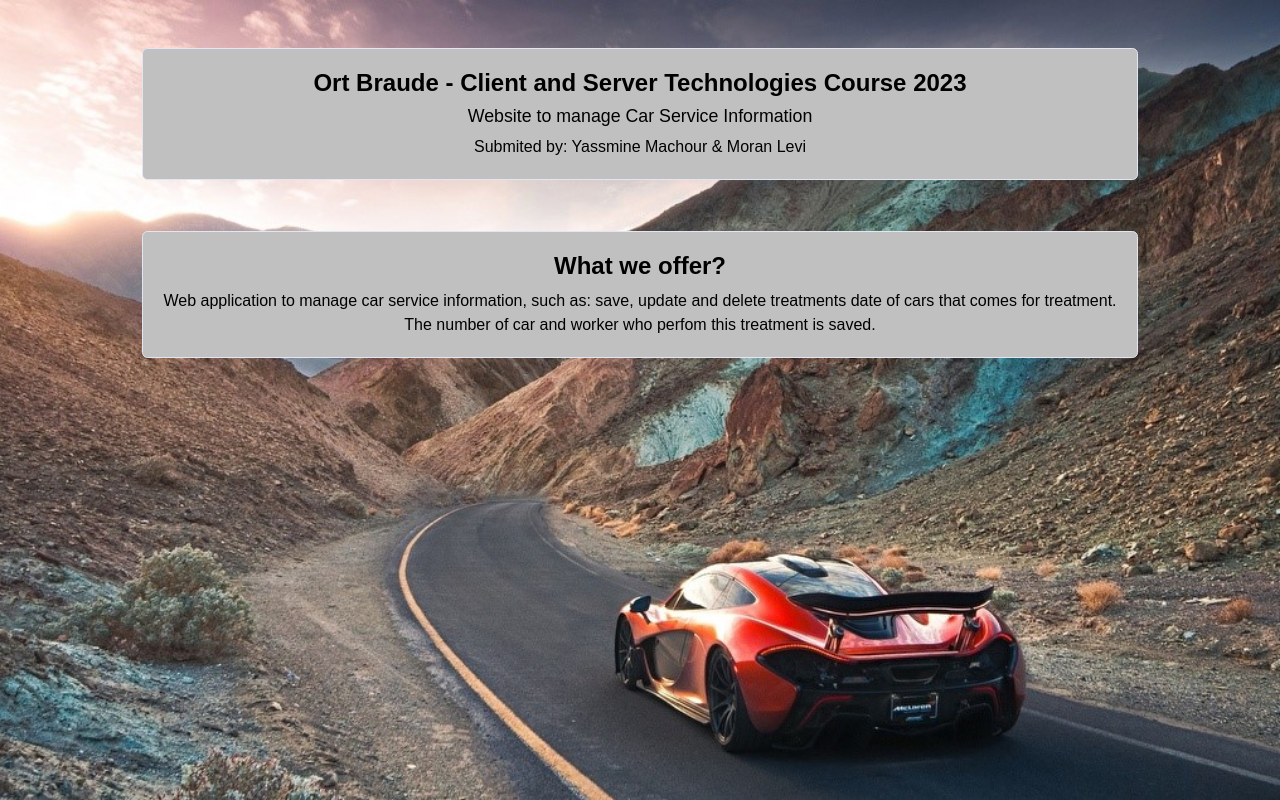
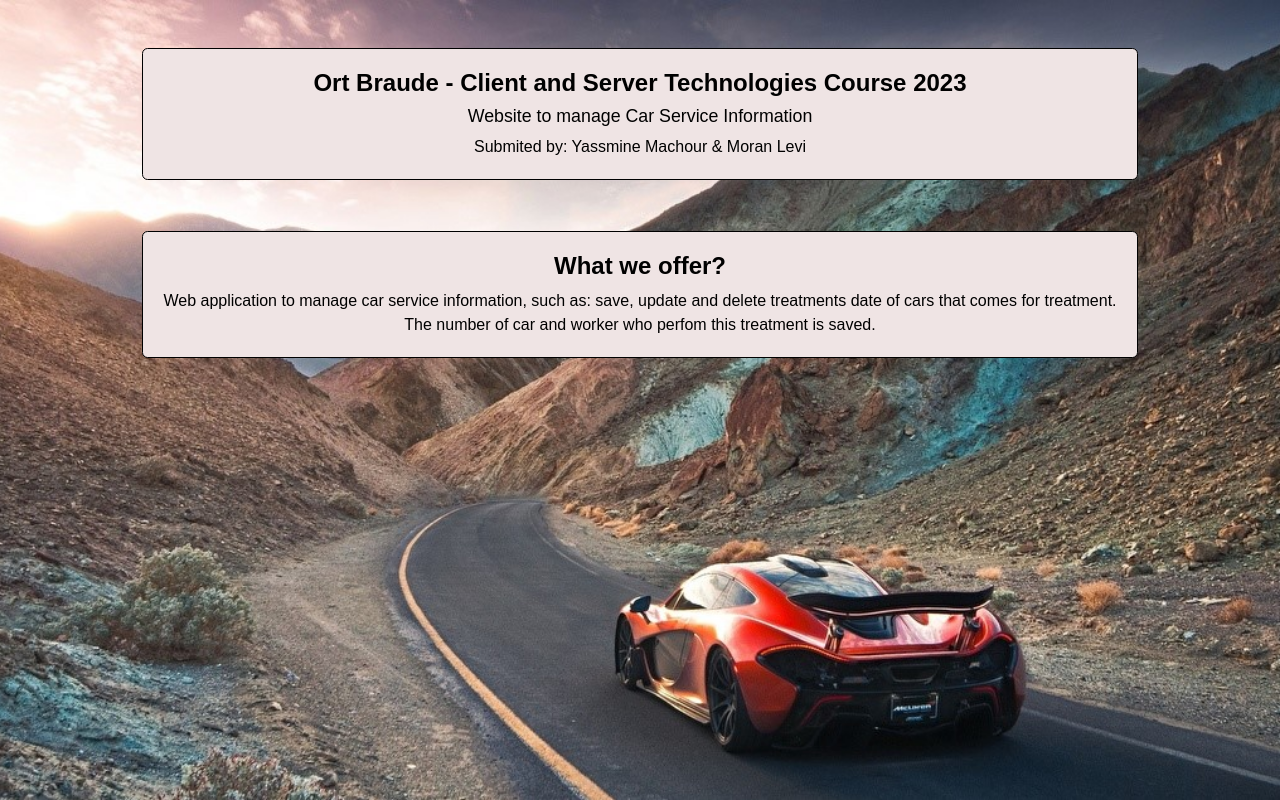
Before and after one commit to MoranLevi/Final-task-client-server-course-car-service-info, a React (Create React App) app in the folder client/: page /#/aboutUs in a window 1280 px wide. Built offline with nearby package versions, Linux system fonts and the light colour scheme.

Commit message:
change color about us

```diff
--- a/client/src/components/AboutUs/AboutUs.css
+++ b/client/src/components/AboutUs/AboutUs.css
@@ -15,3 +15,10 @@
     align-items: center;
     padding: 3rem 0;
 }
+
+.about-us-card {
+    width: 100%;
+    color: black;
+    background: rgb(239, 228, 228);
+    border: black 1px solid;
+}
--- a/client/src/components/AboutUs/AboutUs.jsx
+++ b/client/src/components/AboutUs/AboutUs.jsx
@@ -11,7 +11,7 @@ const AboutUs = () => {
         <div className='aboutUs-backgroundimg'>
             <div className='aboutUs-details-container'>
                 {/* Card component from react-bootstrap library with data about the founders of the site */}
-                <Card style={{width: '100%', color: 'black', background: 'rgba(192, 192, 192, 1)'}} >
+                <Card className='about-us-card' >
                     <Card.Body>
                         <h4><b>Ort Braude - Client and Server Technologies Course 2023</b></h4>
                         <h3 style= {{color: 'black'}}>Website to manage Car Service Information</h3>
@@ -20,7 +20,7 @@ const AboutUs = () => {
                     </Card.Body>
                 </Card>
                 {/* Card component from react-bootstrap library with data about the site's offers */}
-                <Card style={{width: '100%', color: 'black', background: 'rgba(192, 192, 192, 1)'}} >
+                <Card className='about-us-card' >
                     <Card.Body>
                     <h4><b>What we offer?</b></h4>
                     Web application to manage car service information, such as: save, update and delete treatments date of cars that comes for treatment.
```
